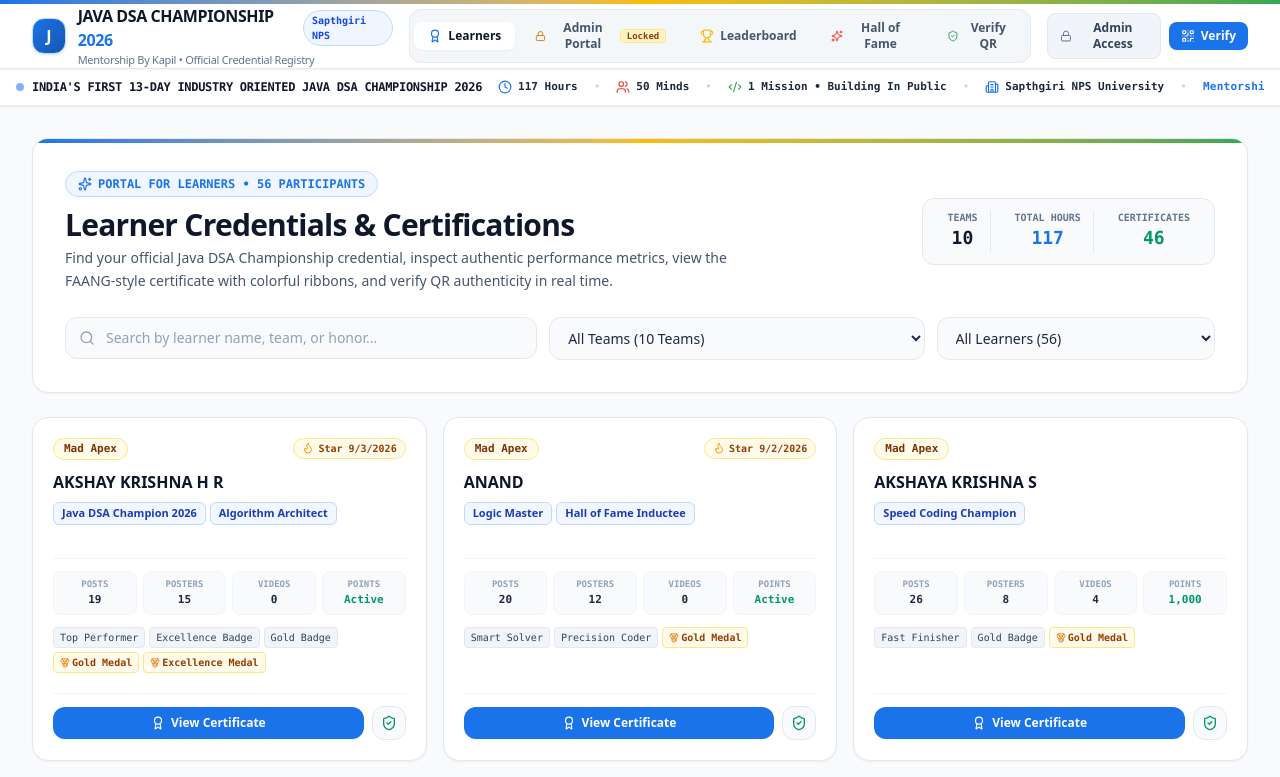
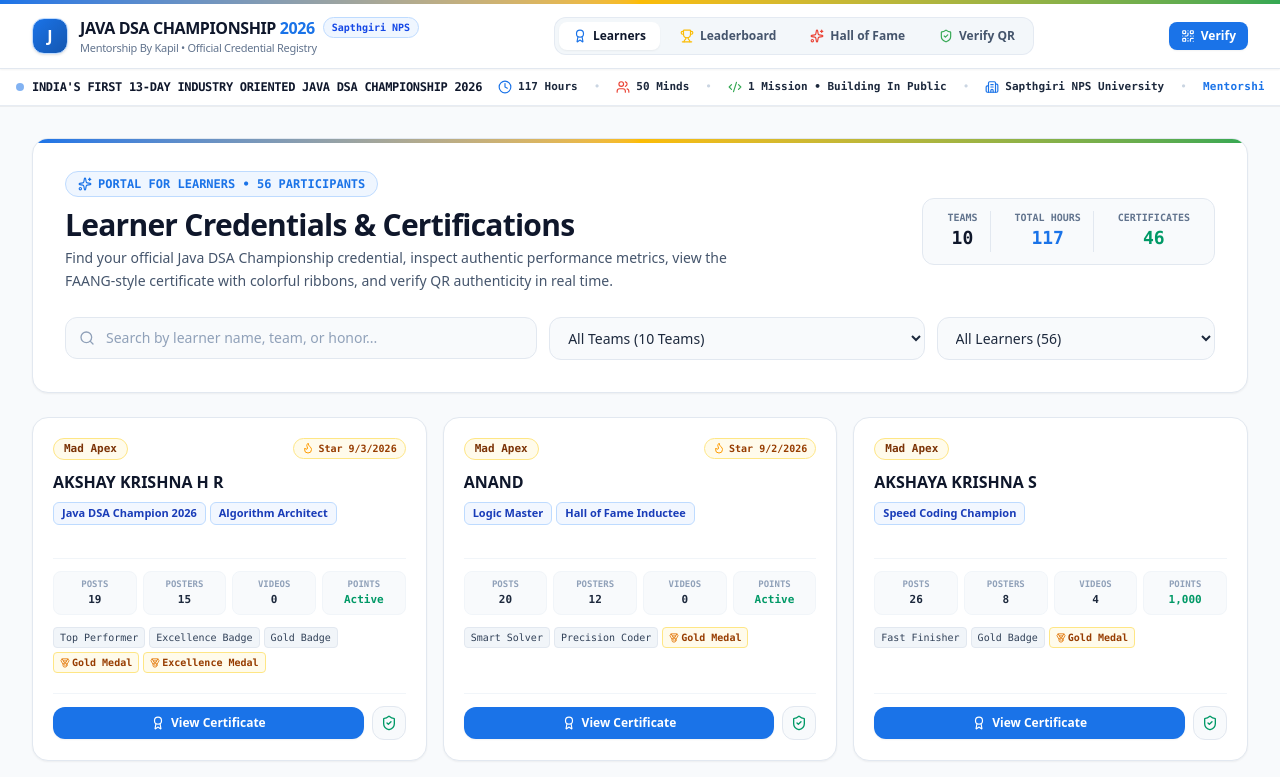
Before and after one commit to sarlayash/JAVA-DSA-CHAMPIONSHIP-SNPSU-2026, a React (Vite) app: page / in a window 1280 px wide. Shown: the top 777 px of the page. Built offline with nearby package versions, Linux system fonts and the light colour scheme; a web font is replaced by a local one.

Commit message:
feat: implement secure admin access and portal flow
- Add global keyboard shortcut and hash-based routing for admin login
- Remove insecure admin tab from primary navigation
- Restrict certificate issuance button to authorized admin state

```diff
--- a/src/App.tsx
+++ b/src/App.tsx
@@ -28,6 +28,8 @@
   Clock,
   CheckCircle,
   Users,
+  Lock,
+  ShieldAlert,
 } from 'lucide-react';
 
 export default function App() {
@@ -58,10 +60,12 @@
   useEffect(() => {
     reloadData();
 
-    // Check hash for direct QR code scanning
+    // Check hash for direct QR code scanning or secure admin portal launch
     const handleHash = () => {
       const hash = window.location.hash;
-      if (hash.startsWith('#verify')) {
+      if (hash === '#admin') {
+        setIsAuthModalOpen(true);
+      } else if (hash.startsWith('#verify')) {
         const urlParams = new URLSearchParams(hash.replace('#verify?', ''));
         const id = urlParams.get('id');
         if (id) {
@@ -74,6 +78,15 @@
     handleHash();
     window.addEventListener('hashchange', handleHash);
 
+    // Global administrator hotkey (Ctrl + Shift + A or Cmd + Shift + A)
+    const handleKeyDown = (e: KeyboardEvent) => {
+      if ((e.ctrlKey || e.metaKey) && e.shiftKey && (e.key === 'a' || e.key === 'A')) {
+        e.preventDefault();
+        setIsAuthModalOpen(true);
+      }
+    };
+    window.addEventListener('keydown', handleKeyDown);
+
     // Real-time synchronization event listener across all tabs & views!
     const handleDataUpdated = () => {
       reloadData();
@@ -82,6 +95,7 @@
 
     return () => {
       window.removeEventListener('hashchange', handleHash);
+      window.removeEventListener('keydown', handleKeyDown);
       window.removeEventListener('jdsa_data_updated', handleDataUpdated);
     };
   }, []);
@@ -185,6 +199,7 @@
         )}
 
         {activeTab === 'ADMIN' && (
+          isAdmin ? (
             <AdminDashboard
               learners={learners}
               certificates={certificates}
@@ -193,6 +208,21 @@
               onRefreshData={reloadData}
               onViewCertificate={(cert) => setSelectedCertificate(cert)}
             />
+          ) : (
+            <div className="bg-white border border-slate-200 rounded-2xl p-12 text-center max-w-md mx-auto my-12 shadow-xs">
+              <ShieldAlert className="w-12 h-12 text-slate-400 mx-auto mb-3" />
+              <h3 className="text-lg font-bold text-slate-900">Restricted Administrator Console</h3>
+              <p className="text-xs text-slate-500 mt-1">
+                Access to this section is restricted to authorized championship mentors and administrators.
+              </p>
+              <button
+                onClick={() => setActiveTab('LEARNER')}
+                className="mt-5 px-4 py-2 bg-[#1a73e8] hover:bg-[#1557b0] text-white text-xs font-bold rounded-xl shadow-xs transition cursor-pointer"
+              >
+                Return to Public Portal
+              </button>
+            </div>
+          )
         )}
 
         {activeTab === 'LEADERBOARD' && (
@@ -264,9 +294,21 @@
           </div>
 
           <div className="pt-6 flex flex-col sm:flex-row items-center justify-between text-[10px] text-slate-500 font-mono uppercase tracking-widest gap-2">
+            <div className="flex items-center gap-2">
               <p>
                 &copy; {new Date().getFullYear()} Java DSA Championship &bull; Sapthgiri NPS University
               </p>
+              {!isAdmin && (
+                <button
+                  onClick={() => setIsAuthModalOpen(true)}
+                  title="Administrator Access (Ctrl+Shift+A or #admin)"
+                  className="opacity-25 hover:opacity-100 transition-opacity p-0.5 text-slate-400 hover:text-slate-700 cursor-pointer"
+                  aria-label="Admin Portal Access"
+                >
+                  <Lock className="w-2.5 h-2.5" />
+                </button>
+              )}
+            </div>
             <div className="flex items-center gap-3 normal-case tracking-normal text-xs text-slate-600">
               <span className="flex items-center gap-1.5 text-emerald-700 font-mono text-[11px] font-bold">
                 <CheckCircle className="w-3.5 h-3.5 text-emerald-600" />
--- a/src/components/LearnerPortal.tsx
+++ b/src/components/LearnerPortal.tsx
@@ -295,14 +295,18 @@
                   </>
                 ) : (
                   <div className="flex items-center justify-between w-full text-xs text-slate-500">
-                    <span className="font-mono text-[11px]">No certificate issued yet</span>
+                    <span className="font-mono text-[11px] text-slate-400">
+                      Pending Mentorship Release
+                    </span>
+                    {isAdmin && (
                       <button
                         onClick={onOpenAdminAuth}
                         className="text-[11px] font-bold text-[#1a73e8] hover:underline flex items-center gap-1 cursor-pointer"
                       >
-                      <Lock className="w-3 h-3 text-amber-500" />
+                        <ShieldCheck className="w-3 h-3 text-[#1a73e8]" />
                         Issue (Admin)
                       </button>
+                    )}
                   </div>
                 )}
               </div>
--- a/src/components/Navbar.tsx
+++ b/src/components/Navbar.tsx
@@ -74,7 +74,7 @@
           <nav className="hidden md:flex items-center gap-1.5 bg-slate-100/80 p-1 rounded-xl border border-slate-200/80 text-xs font-semibold">
             <button
               onClick={() => setActiveTab('LEARNER')}
-              className={`px-3.5 py-1.5 rounded-lg flex items-center gap-1.5 transition ${
+              className={`px-3.5 py-1.5 rounded-lg flex items-center gap-1.5 transition cursor-pointer ${
                 activeTab === 'LEARNER'
                   ? 'bg-white text-slate-900 shadow-xs font-bold'
                   : 'text-slate-600 hover:text-slate-900 hover:bg-white/60'
@@ -84,33 +84,24 @@
               Learners
             </button>
 
-            {/* Admin Portal Tab - Shows Lock icon if not authenticated */}
+            {/* Admin Portal Tab - ONLY visible when Admin session is actively authenticated */}
+            {isAdmin && (
               <button
-              onClick={handleAdminClick}
-              className={`px-3.5 py-1.5 rounded-lg flex items-center gap-1.5 transition ${
+                onClick={() => setActiveTab('ADMIN')}
+                className={`px-3.5 py-1.5 rounded-lg flex items-center gap-1.5 transition cursor-pointer ${
                   activeTab === 'ADMIN'
                     ? 'bg-white text-[#1a73e8] shadow-xs font-bold'
-                  : isAdmin
-                  ? 'text-slate-600 hover:text-slate-900 hover:bg-white/60'
                     : 'text-slate-600 hover:text-slate-900 hover:bg-white/60'
                 }`}
               >
-              {isAdmin ? (
-                <Unlock className="w-3.5 h-3.5 text-emerald-600" />
-              ) : (
-                <Lock className="w-3.5 h-3.5 text-amber-600" />
+                <ShieldCheck className="w-3.5 h-3.5 text-blue-600" />
+                <span>Admin Console</span>
+              </button>
             )}
-              <span>Admin Portal</span>
-              {!isAdmin && (
-                <span className="px-1.5 py-0.2 rounded text-[9px] font-mono font-bold bg-amber-100 text-amber-800 border border-amber-200">
-                  Locked
-                </span>
-              )}
-            </button>
 
             <button
               onClick={() => setActiveTab('LEADERBOARD')}
-              className={`px-3.5 py-1.5 rounded-lg flex items-center gap-1.5 transition ${
+              className={`px-3.5 py-1.5 rounded-lg flex items-center gap-1.5 transition cursor-pointer ${
                 activeTab === 'LEADERBOARD'
                   ? 'bg-white text-slate-900 shadow-xs font-bold'
                   : 'text-slate-600 hover:text-slate-900 hover:bg-white/60'
@@ -122,7 +113,7 @@
 
             <button
               onClick={() => setActiveTab('HALL_OF_FAME')}
-              className={`px-3.5 py-1.5 rounded-lg flex items-center gap-1.5 transition ${
+              className={`px-3.5 py-1.5 rounded-lg flex items-center gap-1.5 transition cursor-pointer ${
                 activeTab === 'HALL_OF_FAME'
                   ? 'bg-white text-slate-900 shadow-xs font-bold'
                   : 'text-slate-600 hover:text-slate-900 hover:bg-white/60'
@@ -134,7 +125,7 @@
 
             <button
               onClick={() => setActiveTab('VERIFY')}
-              className={`px-3.5 py-1.5 rounded-lg flex items-center gap-1.5 transition ${
+              className={`px-3.5 py-1.5 rounded-lg flex items-center gap-1.5 transition cursor-pointer ${
                 activeTab === 'VERIFY'
                   ? 'bg-white text-emerald-700 shadow-xs font-bold border border-emerald-200'
                   : 'text-slate-600 hover:text-emerald-700 hover:bg-white/60'
@@ -145,9 +136,9 @@
             </button>
           </nav>
 
-          {/* Right Action: Admin Status / Quick Actions */}
+          {/* Right Action: Admin Status (Only when logged in) / Quick Actions */}
           <div className="flex items-center gap-2">
-            {isAdmin ? (
+            {isAdmin && (
               <div className="flex items-center gap-2">
                 <div className="hidden sm:flex items-center gap-1.5 px-2.5 py-1 rounded-lg bg-emerald-50 border border-emerald-200 text-emerald-800 text-[11px] font-mono font-semibold">
                   <span className="w-2 h-2 rounded-full bg-emerald-500 animate-pulse" />
@@ -162,15 +153,6 @@
                   <span className="hidden sm:inline">Lock Admin</span>
                 </button>
               </div>
-            ) : (
-              <button
-                onClick={onOpenAdminAuth}
-                className="px-3 py-1.5 rounded-lg bg-slate-100 hover:bg-slate-200/70 border border-slate-200 text-slate-700 text-xs font-semibold flex items-center gap-1.5 transition cursor-pointer"
-                title="Admin is locked on home landing page - click to unlock"
-              >
-                <Lock className="w-3.5 h-3.5 text-slate-500" />
-                <span className="hidden sm:inline">Admin Access</span>
-              </button>
             )}
 
             <button
@@ -193,15 +175,17 @@
           >
             Learners
           </button>
+          {isAdmin && (
             <button
-            onClick={handleAdminClick}
+              onClick={() => setActiveTab('ADMIN')}
               className={`px-3 py-1 rounded-lg shrink-0 flex items-center gap-1 ${
                 activeTab === 'ADMIN' ? 'bg-[#1a73e8] text-white font-bold' : 'text-slate-600'
               }`}
             >
-            {!isAdmin && <Lock className="w-3 h-3 text-amber-500" />}
+              <ShieldCheck className="w-3 h-3 text-emerald-400" />
               Admin
             </button>
+          )}
           <button
             onClick={() => setActiveTab('LEADERBOARD')}
             className={`px-3 py-1 rounded-lg shrink-0 ${
```
Lines whose indentation alone changed are shown as unchanged.
